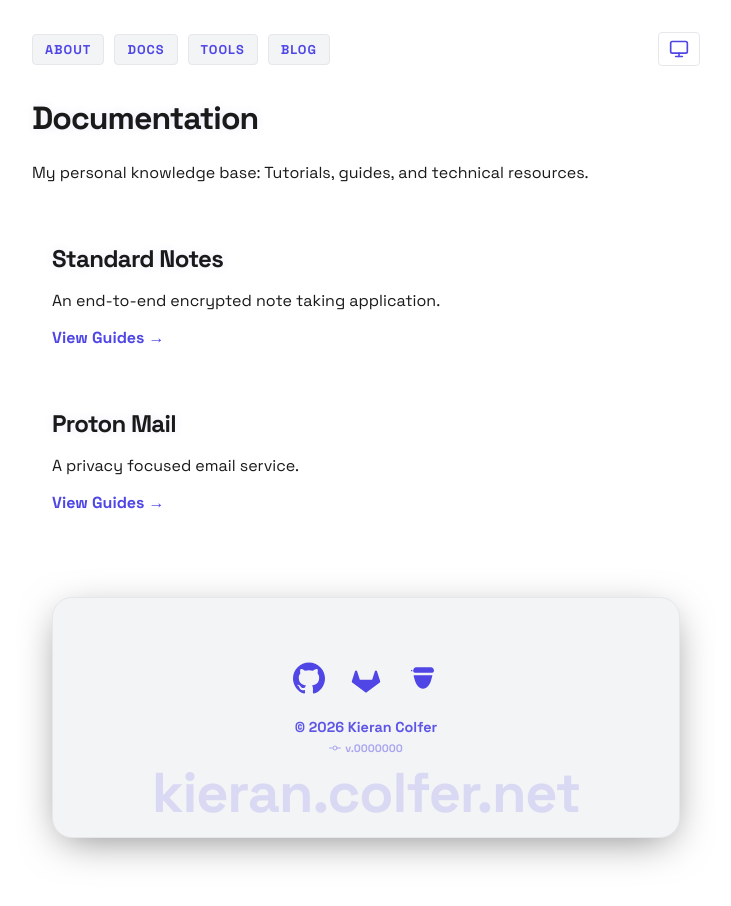
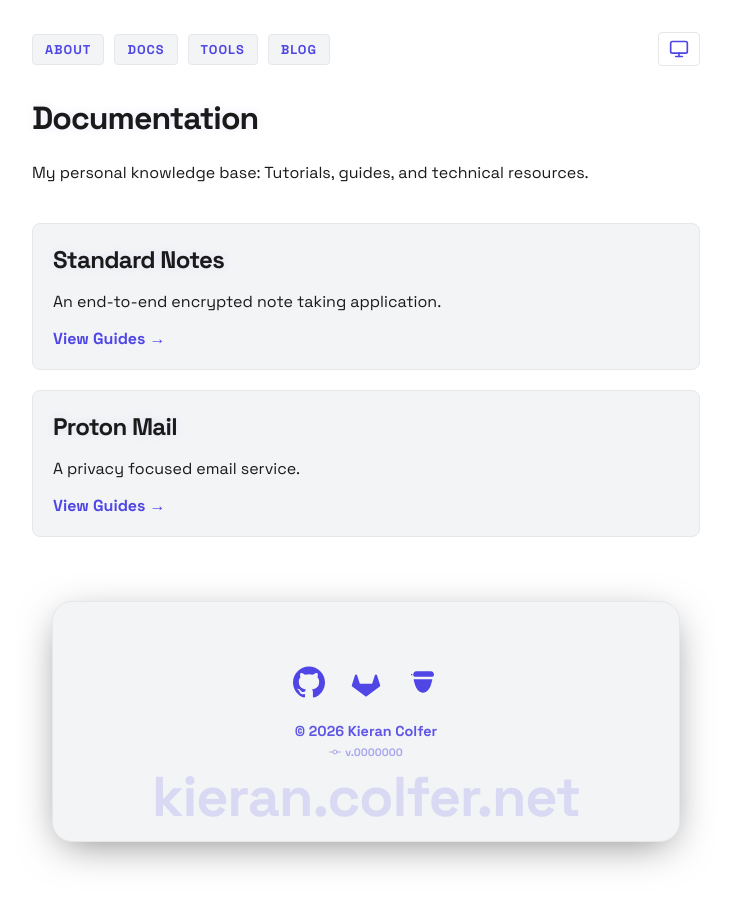
Before and after one commit to PASSK3YS/PASSK3YS.github.io, a Jekyll site: the page built from docs.md, in a window 1280 px wide. Shown: the whole page, without its empty margins (274-1005 px from the left). Built offline with Jekyll 4.4.1, drawn with Linux system fonts in a browser that asks for light colours.

Commit message:
chore: improve docs visuals

```diff
--- a/docs.md
+++ b/docs.md
@@ -11,20 +11,20 @@
 
   <div class="category-list" style="margin-top: 40px; display: grid; gap: 20px;">
 
-    <div style="border: 1px solid var(--border-color); padding: 20px; border-radius: 8px;">
+    <div style="border: 1px solid var(--border); padding: 20px; border-radius: 8px; background: var(--nav-bg);">
       <h2 style="margin-top: 0;">
         <a href="/docs/standard-notes/" style="text-decoration: none; color: inherit;">Standard Notes</a>
       </h2>
       <p>An end-to-end encrypted note taking application.</p>
-      <a href="/docs/standard-notes/" style="font-weight: bold;">View Guides &rarr;</a>
+      <a href="/docs/standard-notes/" style="font-weight: bold; color: var(--accent);">View Guides &rarr;</a>
     </div>
 
-    <div style="border: 1px solid var(--border-color); padding: 20px; border-radius: 8px;">
+    <div style="border: 1px solid var(--border); padding: 20px; border-radius: 8px; background: var(--nav-bg);">
       <h2 style="margin-top: 0;">
         <a href="/docs/proton-mail/" style="text-decoration: none; color: inherit;">Proton Mail</a>
       </h2>
       <p>A privacy focused email service.</p>
-      <a href="/docs/proton-mail/" style="font-weight: bold;">View Guides &rarr;</a>
+      <a href="/docs/proton-mail/" style="font-weight: bold; color: var(--accent);">View Guides &rarr;</a>
     </div>
 
   </div>
```
